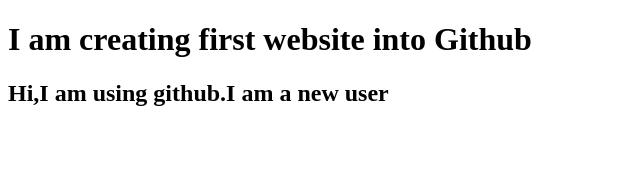
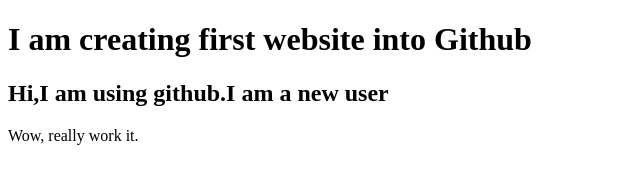
Before and after one commit to mahfuz-antor/my-first-website, a plain HTML site: page index.html in a window 1280 px wide. Shown: the whole page, without its empty margins (0-640 px from the left). Drawn offline with Linux system fonts and the light colour scheme.

Commit message:
adding expression

```diff
--- a/index.html
+++ b/index.html
@@ -8,5 +8,6 @@
 <body>
     <h1>I am creating first website into Github</h1>
     <h2>Hi,I am using github.I am a new user</h2>
+    <p>Wow, really work it.</p>
 </body>
 </html>
```
Also changed, not shown: 1 other file.
